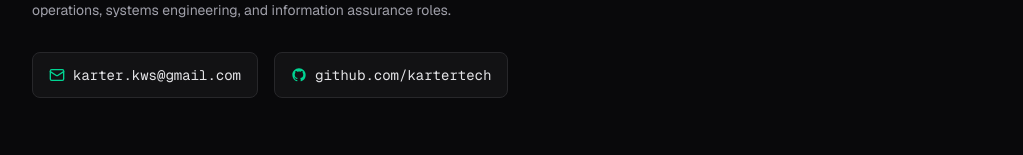
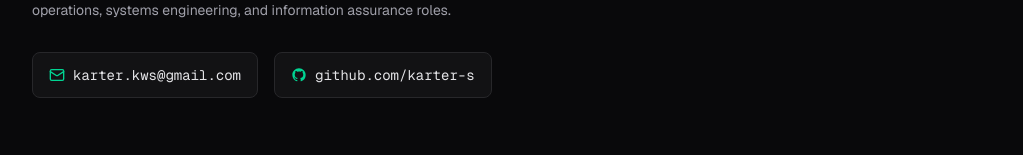
Before and after one commit to karter-s/karter, a Next.js app: page / in a window 1280 px wide. Shown: the part 2535-2690 px from the top of the page, without its empty margins (128-1151 px from the left). Built offline with nearby package versions, Linux system fonts and the light colour scheme.

Commit message:
fix: update GitHub handle to karter-s

```diff
--- a/components/Contact.tsx
+++ b/components/Contact.tsx
@@ -36,7 +36,7 @@ export default function Contact() {
 
           {/* GitHub button */}
           <a
-            href="https://github.com/kartertech"
+            href="https://github.com/karter-s"
             target="_blank"
             rel="noopener noreferrer"
             className="inline-flex items-center gap-2 rounded-lg border border-zinc-800 bg-zinc-900/60 px-4 py-3 text-xs sm:text-sm font-mono text-zinc-200 hover:border-zinc-700 hover:bg-zinc-800 hover:text-white transition-colors"
@@ -52,7 +52,7 @@ export default function Contact() {
                 d="M12 2C6.477 2 2 6.484 2 12.017c0 4.425 2.865 8.18 6.839 9.504.5.092.682-.217.682-.483 0-.237-.008-.868-.013-1.703-2.782.605-3.369-1.343-3.369-1.343-.454-1.158-1.11-1.466-1.11-1.466-.908-.62.069-.608.069-.608 1.003.07 1.53 1.032 1.53 1.032.892 1.53 2.341 1.088 2.91.832.092-.647.35-1.088.636-1.338-2.22-.253-4.555-1.113-4.555-4.951 0-1.093.39-1.988 1.029-2.688-.103-.253-.446-1.272.098-2.65 0 0 .84-.27 2.75 1.026A9.564 9.564 0 0112 6.844c.85.004 1.705.115 2.504.337 1.909-1.296 2.747-1.027 2.747-1.027.546 1.379.202 2.398.1 2.651.64.7 1.028 1.595 1.028 2.688 0 3.848-2.339 4.695-4.566 4.943.359.309.678.92.678 1.855 0 1.338-.012 2.419-.012 2.747 0 .268.18.58.688.482A10.019 10.019 0 0022 12.017C22 6.484 17.522 2 12 2z"
               />
             </svg>
-            <span>github.com/kartertech</span>
+            <span>github.com/karter-s</span>
           </a>
         </div>
       </div>
--- a/components/Hero.tsx
+++ b/components/Hero.tsx
@@ -39,7 +39,7 @@ export default function Hero() {
               </a>
 
               <a
-                href="https://github.com/kartertech"
+                href="https://github.com/karter-s"
                 target="_blank"
                 rel="noopener noreferrer"
                 className="inline-flex items-center gap-1.5 rounded-md border border-zinc-800 bg-zinc-900/90 px-3.5 py-2 text-xs sm:text-sm font-semibold text-zinc-200 hover:border-zinc-700 hover:bg-zinc-800 hover:text-white transition-colors"
--- a/components/Navbar.tsx
+++ b/components/Navbar.tsx
@@ -44,7 +44,7 @@ export default function Navbar() {
             Contact
           </Link>
           <a
-            href="https://github.com/kartertech"
+            href="https://github.com/karter-s"
             target="_blank"
             rel="noopener noreferrer"
             aria-label="GitHub Profile"
```
